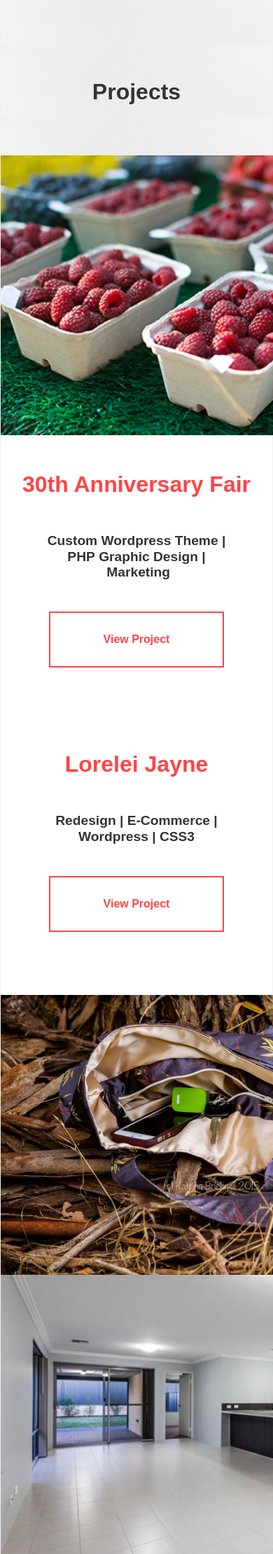
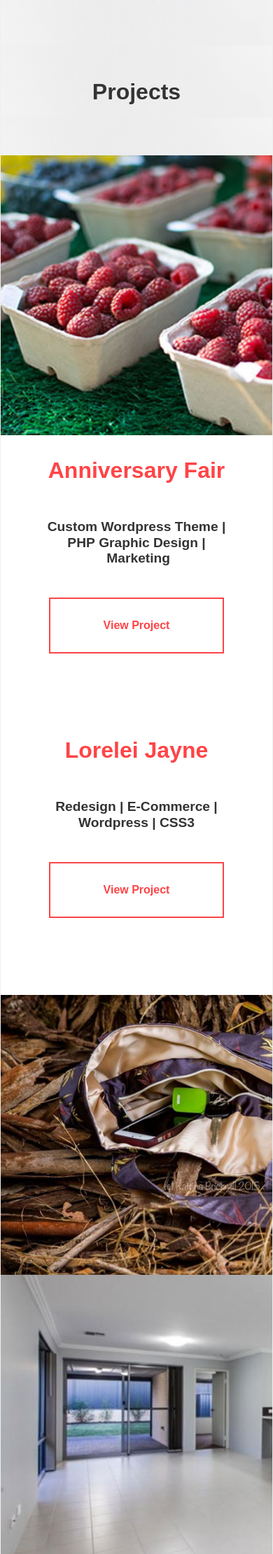
Before and after one commit to jessbudd/jessbudd.github.io, a PHP site: page /projects.html in a window 390 px wide; the page is wider, and only the part inside the window is pictured. Shown: the part 39-2260 px from the top of that part at 70% size. Run offline with PHP 8.4, Linux system fonts and the light colour scheme; some libraries are stand-ins or nearby versions.

Commit message:
breakpoints

```diff
--- a/projects.html
+++ b/projects.html
@@ -94,11 +94,11 @@
 
         <!-- 30th Anniversary Fair -->
         <div class="row">
-            <div class="screenshot">
-                <img src="images/FCF.jpg" alt="">
+            <div class="img-port">
+                <img src="images/FCF2.jpg" alt="">
             </div>
             <div class="text-box">
-                <h3>30th Anniversary Fair</h3>
+                <h3>Anniversary Fair</h3>
                 <h4>Custom Wordpress Theme&nbsp;| PHP&nbsp;Graphic&nbsp;Design&nbsp;|&nbsp;Marketing </h4>
                 <button class="project-link"><a href="http://forestcrescentfair.com" target="_blank">View Project</a></button>
             </div>
@@ -112,8 +112,8 @@
 
                 <button class="project-link"><a href="http://loreleijayne.com" target="blank">View Project</a></button>
             </div>
-            <div class="screenshot">
-                <img src="images/LJ4.jpg" alt="Lorelei Jayne Website Screenshot">
+            <div class="img-port">
+                <img src="images/LJ4.jpg" alt="Lorelei Jayne Website img-port">
             </div>
 
         </div><!--row-->
@@ -121,7 +121,7 @@
 
         <!-- Perth's Pink Painter -->
         <div class="row">
-            <div class="screenshot">
+            <div class="img-port">
                 <img src="images/PP.jpg" alt="">
             </div>
             <div class="text-box alt">
@@ -138,10 +138,9 @@
             <div class="text-box">
                 <h3>Small Business</h3>
                 <h4>WordPress | CSS3 | jQuery</h4>
-
                  <button class="project-link"><a href="http://jessica-budd.com" target="blank">View Project</a></button>
             </div>
-            <div  class="screenshot">
+            <div  class="img-port">
                 <img src="images/JB2.jpg" alt="">
             </div>
         </div><!-- /.row -->
--- a/style.css
+++ b/style.css
@@ -179,7 +179,6 @@
 h3 {
 	font-size: 2em;
 	color: #ff4447;
-	padding-top:20px;
 }
 h4 {
 	font-size: 1.2em;
@@ -188,8 +187,8 @@
 .tag {
 	padding-bottom: 30px;
 }
-.screenshot {
-/*	width: 100%*/
+.img-port {
+	width: 100%;
 	height: 400px;
 	float:left;
 	overflow: hidden;
@@ -203,10 +202,6 @@
 	float:left;
 	margin: 0 0 ;
 	text-align: center;
-	background: #fff;
-}
-/*Alternate colour for project background*/
-.alt {
 	background: #fff;
 }
 button {
@@ -234,8 +229,8 @@
 	border:#ffa6a7 2px solid;
 }
 
-@media screen and (min-width: 600px) {
-.screenshot {
+@media screen and (min-width: 760px) {
+.img-port {
 	width:50%;
 	float:left;
 	height: 400px;
```
Also changed, not shown: images/FCF.jpg (deleted), images/FCF2.jpg (added), images/JB2.jpg, images/LJ4.jpg, images/PP.jpg, images/bio-pic.jpg (deleted).
